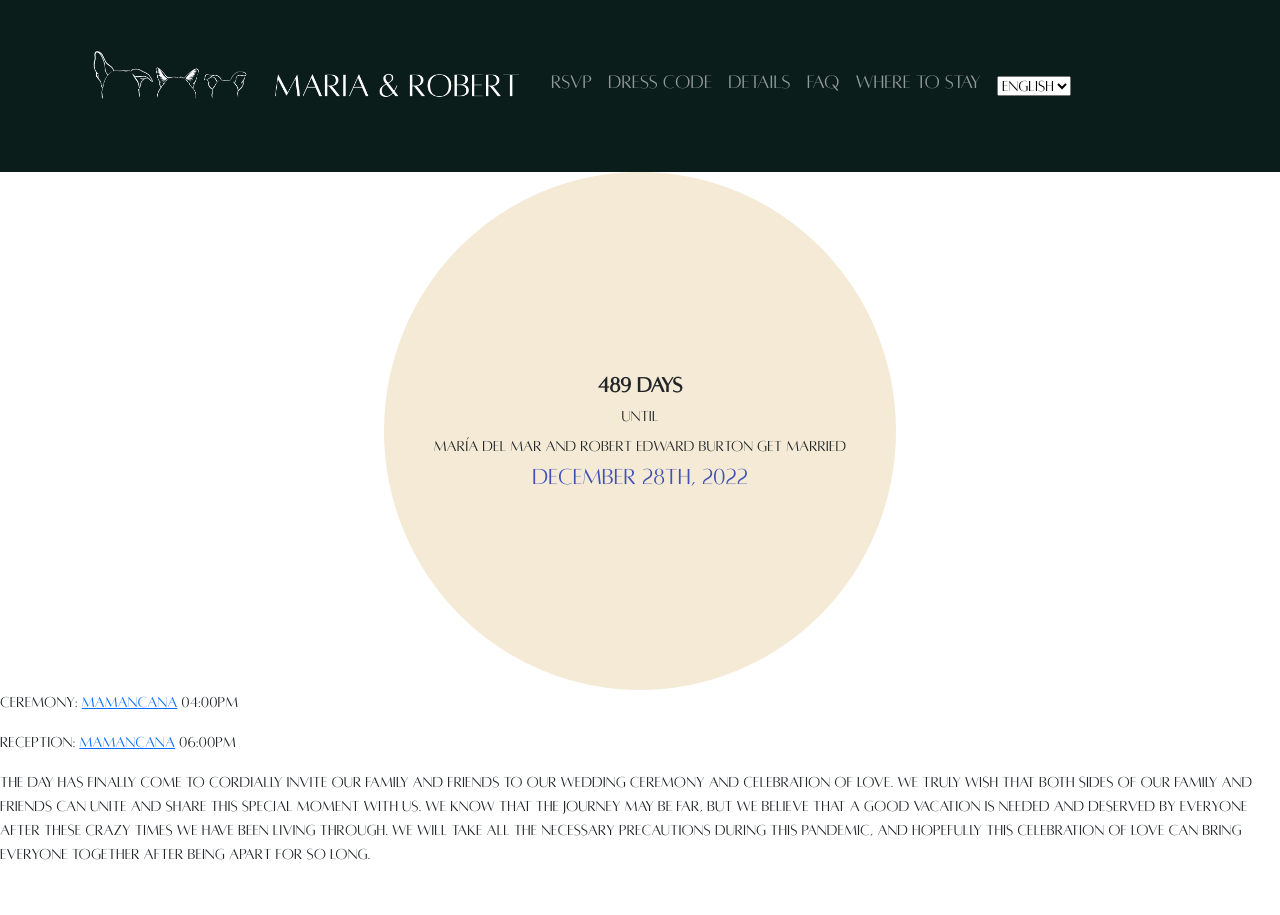
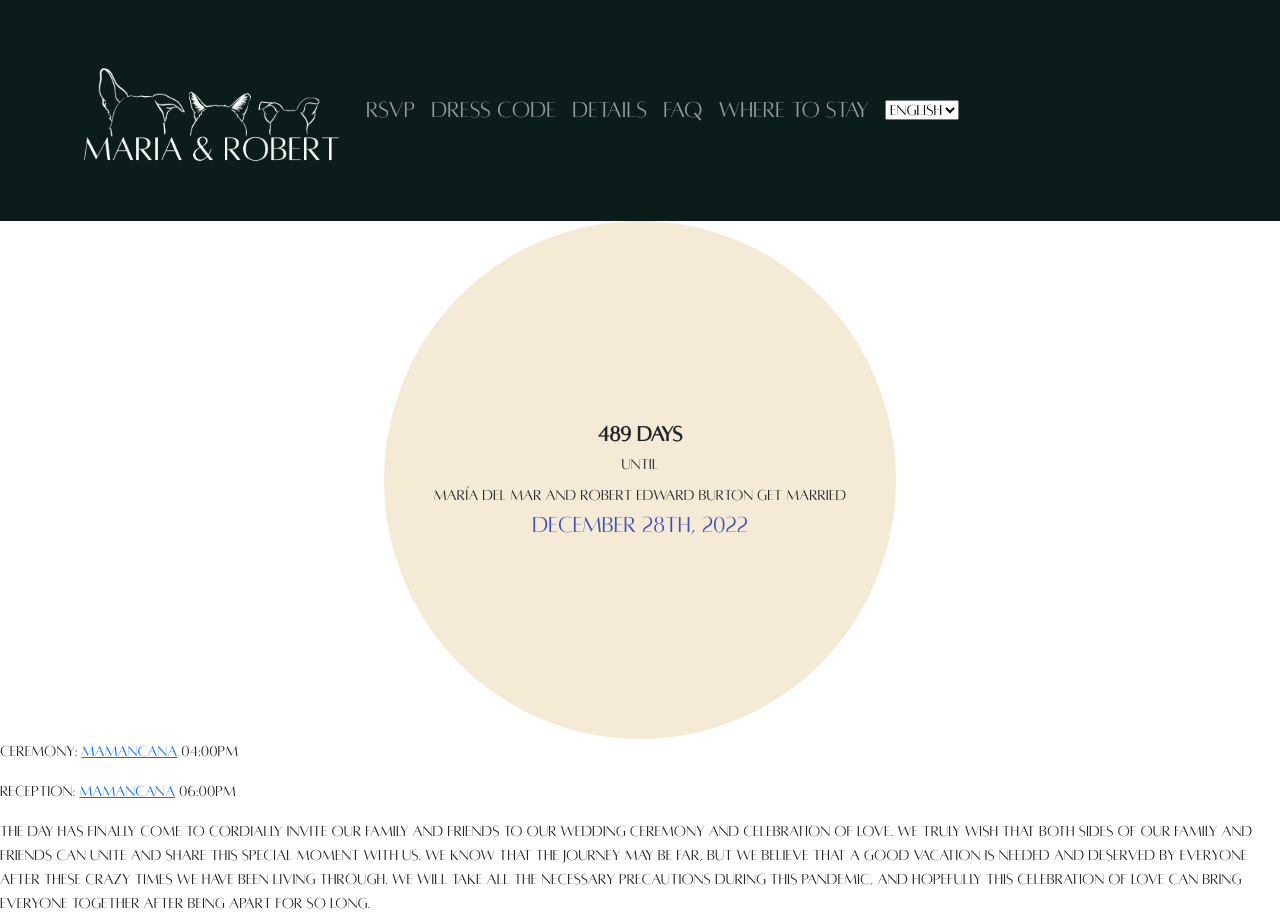
Before and after one commit to bryanwills/weddingsite, a React (Create React App) app: page / in a window 1280 px wide. Before the commit the page ends 866 px from the top, so only its background shows below. Built offline with nearby package versions, Linux system fonts and the light colour scheme; no server answers; what aws-amplify would draw is missing.

Commit message:
adding new logo, editing nav bar

```diff
--- a/src/components/Navbar/Navbar.css
+++ b/src/components/Navbar/Navbar.css
@@ -10,12 +10,9 @@
   color: #CDA14A;
 }
 
-.nav-link{
-  /* font-family: 'Roboto', sans-serif; */
-  /* color: #2699FB !important; */
+.main-nav-links{
+  font-size: 1.5em;
 }
-
-/* .linkText{ color: white ; } */
 
   #menu li,
   link {
--- a/src/components/Navbar/Navbar.js
+++ b/src/components/Navbar/Navbar.js
@@ -13,31 +13,21 @@ export class Navibar extends React.Component {
           <Navbar collapseOnSelect expand="lg" className="bg-class" variant="dark">
             <Container>
             <Navbar.Brand href="/">
-              <div>
               <img
                 alt=""
                 src="img/Pets_White.png"
-                width="180"
-                // height="40"
+                width="260"
                 className="d-inline-block align-top"
-              />{' '}
-                <img
-                  alt=""
-                  src="img/MR_InLine_White.png"
-                  width="260"
-                  // height="40"
-                  className="d-inline-block align-top"
-                />{' '}
-              </div>
+              />
             </Navbar.Brand>
             <Navbar.Toggle aria-controls="responsive-navbar-nav" />
             <Navbar.Collapse id="responsive-navbar-nav">
               <Nav className="main-nav-links">
-                <Nav.Link href="/rsvp"><h5 className="linkText">RSVP</h5></Nav.Link>
-                <Nav.Link href="/dress"><h5 className="linkText">Dress Code</h5></Nav.Link>
-                <Nav.Link href="/details"><h5 className="linkText">Details</h5></Nav.Link>
-                <Nav.Link href="/faq"><h5 className="linkText">FAQ</h5></Nav.Link>
-                <Nav.Link href="/location"><h5 className="linkText">Where To Stay</h5></Nav.Link>
+                <Nav.Link href="/rsvp">RSVP</Nav.Link>
+                <Nav.Link href="/dress">Dress Code</Nav.Link>
+                <Nav.Link href="/details">Details</Nav.Link>
+                <Nav.Link href="/faq">FAQ</Nav.Link>
+                <Nav.Link href="/location">Where To Stay</Nav.Link>
               </Nav>
               <Nav>
                 <Nav.Link eventKey={2} href="">
```
Also changed, not shown: public/img/Pets_White.png.
